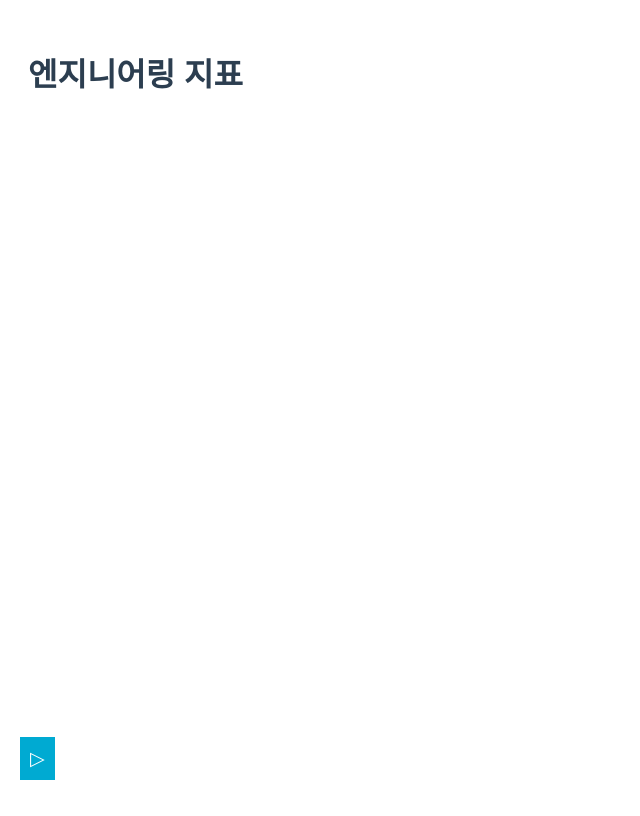
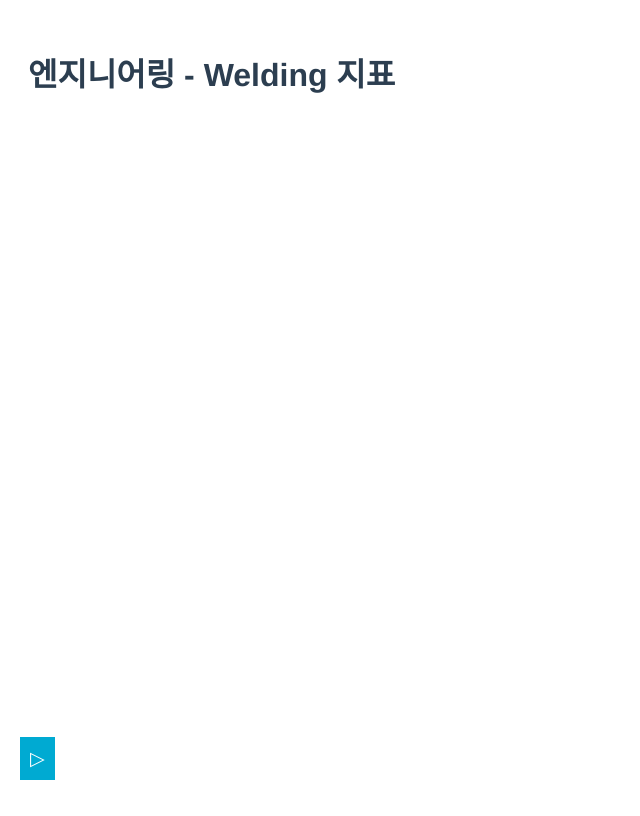
Before and after one commit to FINAL-BUSAN-3/FRONTEND, a Vue app in the folder busan/: page /engineering/welding in a window 1280 px wide. Shown: the whole page, without its empty margins (0-640 px from the left). Built offline with nearby package versions, Linux system fonts and the light colour scheme.

Commit message:
<EngineeringPage 구성 변경> 변경 전 : EngineeringPage 만 있었음 필요한 부분 : Welding/Press 따로 구분해서 화면 만들어야됐음 변경 후 : EngineeringPressPage.vue랑 EngineeringWeldingPage.vue 따로 view에 새로 생성

```diff
--- a/busan/src/router/index.js
+++ b/busan/src/router/index.js
@@ -3,6 +3,9 @@ import HelloWorld from '../components/HelloWorld.vue';  // '../'로 경로를
 import TestPage from '../components/TestPage.vue';      // '../'로 경로를 수정
 import ManagementPage from '../views/ManagementPage.vue';         // 경영지표 관련 페이지
 import EngineeringPage from '../views/EngineeringPage.vue';       // 엔지니어링 지표 관련 페이지
+import EngineeringPressPage from '../views/EngineeringPressPage.vue';       // 엔지니어링 지표 관련 페이지
+import EngineeringWeldingPage from '../views/EngineeringWeldingPage.vue';       // 엔지니어링 지표 관련 페이지
+
 import ModelManagementPage from '../views/ModelManagementPage.vue'; // 모델 관리 관련 페이지
 import ModelDeploymentPage from '../views/ModelDeploymentPage.vue'; // 모델 배포 관련 페이지
 import SocialAnalysisPage from '../views/SocialAnalysisPage.vue';   // 소셜 분석 관련 페이지
@@ -25,14 +28,19 @@ const routes = [
     component: ManagementPage,
   },
   {
+    path: '/engineering',
+    name: 'Engineering',
+    component: EngineeringPage,
+  },
+  {
     path: '/engineering/press',
     name: 'EngineeringPress',
-    component: EngineeringPage,
+    component: EngineeringPressPage,
   },
   {
     path: '/engineering/welding',
     name: 'EngineeringWelding',
-    component: EngineeringPage,
+    component: EngineeringWeldingPage,
   },
   {
     path: '/model-management',
--- /dev/null
+++ b/busan/src/views/EngineeringPressPage.vue
@@ -0,0 +1,17 @@
+<template>
+  <div>
+    <h1>엔지니어링 - Press 지표</h1>
+    <!-- 엔지니어링 지표 관련 콘텐츠를 여기에 추가 -->
+  </div>
+</template>
+
+<script>
+export default {
+  name: 'EngineeringPressPage',
+};
+</script>
+
+<style scoped>
+/* 여기에 스타일 추가 */
+</style>
+``
--- /dev/null
+++ b/busan/src/views/EngineeringWeldingPage.vue
@@ -0,0 +1,17 @@
+<template>
+  <div>
+    <h1>엔지니어링 - Welding 지표</h1>
+    <!-- 엔지니어링 지표 관련 콘텐츠를 여기에 추가 -->
+  </div>
+</template>
+
+<script>
+export default {
+  name: 'EngineeringWeldingPage',
+};
+</script>
+
+<style scoped>
+/* 여기에 스타일 추가 */
+</style>
+``
```
